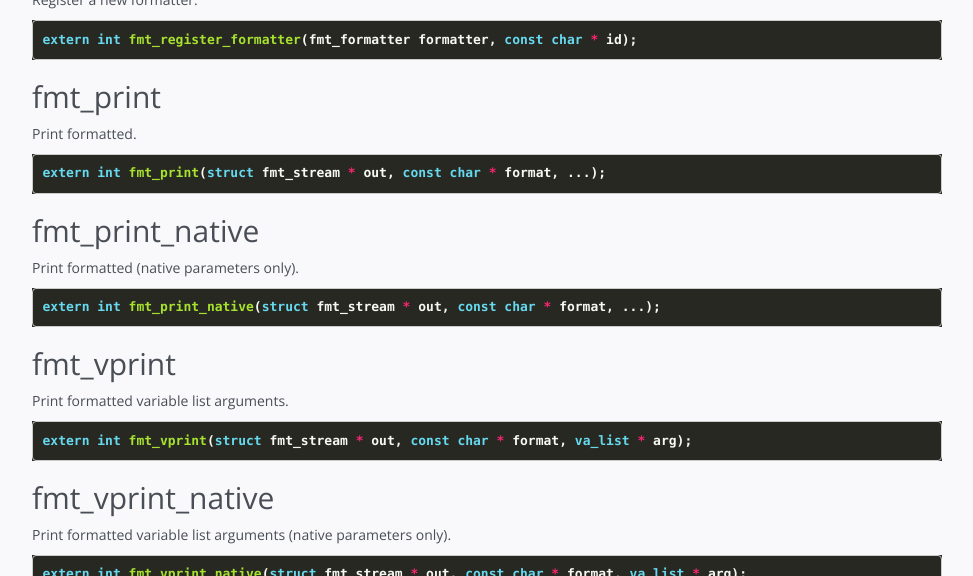
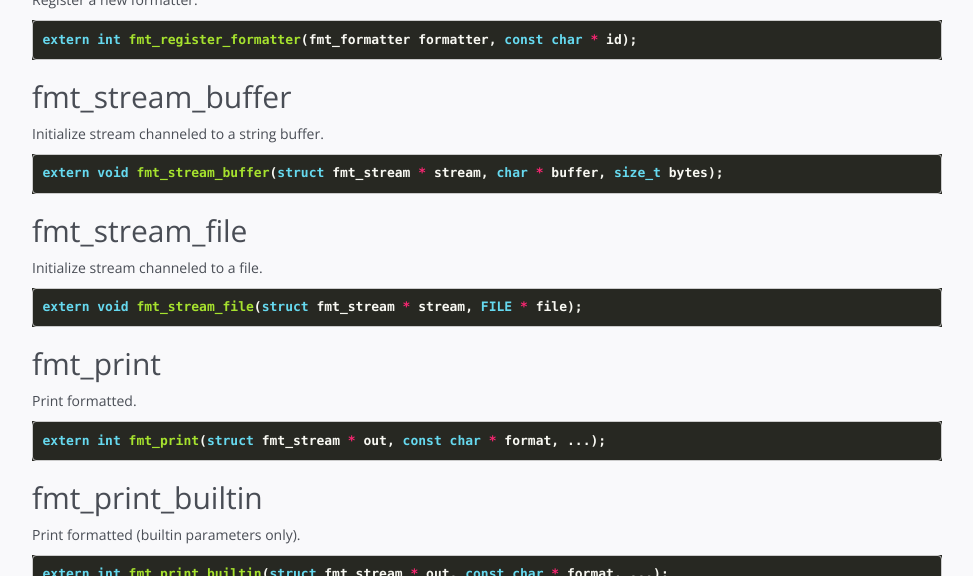
Before and after one commit to LeakyAbstractions/fmt, a Jekyll site: the page built from _doc/api/functions.md, in a window 1280 px wide and 900 px high, cut to the strip 324-900 px from the top of the window. Shown: the whole strip, without its empty margins (268-1241 px from the left). Built offline with Jekyll 4.4.1, drawn with Linux system fonts in a browser that asks for light colours; some of the changed text lies outside the part shown.

Commit message:
Work in progress

````diff
--- a/_doc/api/functions.md
+++ b/_doc/api/functions.md
@@ -2,10 +2,11 @@
 title: Functions
 sections:
 - fmt_register_formatter
+- fmt_stream_buffer
+- fmt_stream_file
 - fmt_print
-- fmt_print_native
+- fmt_print_builtin
 - fmt_vprint
-- fmt_vprint_native
 ---
 
 ## fmt_register_formatter
@@ -16,6 +17,25 @@ Register a new formatter.
 extern int fmt_register_formatter(fmt_formatter formatter, const char * id);
 ```
 
+
+## fmt_stream_buffer
+
+Initialize stream channeled to a string buffer.
+
+```c
+extern void fmt_stream_buffer(struct fmt_stream * stream, char * buffer, size_t bytes);
+```
+
+
+## fmt_stream_file
+
+Initialize stream channeled to a file.
+
+```c
+extern void fmt_stream_file(struct fmt_stream * stream, FILE * file);
+```
+
+
 ## fmt_print
 
 Print formatted.
@@ -25,28 +45,19 @@ extern int fmt_print(struct fmt_stream * out, const char * format, ...);
 ```
 
 
-## fmt_print_native
+## fmt_print_builtin
 
-Print formatted (native parameters only).
+Print formatted (builtin parameters only).
 
 ```c
-extern int fmt_print_native(struct fmt_stream * out, const char * format, ...);
+extern int fmt_print_builtin(struct fmt_stream * out, const char * format, ...);
 ```
 
 
 ## fmt_vprint
 
-Print formatted variable list arguments.
+Print formatted variable list of arguments.
 
 ```c
 extern int fmt_vprint(struct fmt_stream * out, const char * format, va_list * arg);
 ```
-
-
-## fmt_vprint_native
-
-Print formatted variable list arguments (native parameters only).
-
-```c
-extern int fmt_vprint_native(struct fmt_stream * out, const char * format, va_list * arg);
-```
````
Also changed, not shown: _doc/api.md (+1 -1 lines), _doc/api/macros.md (+0 -35 lines), _doc/api/types.md (+0 -15 lines), _doc/license.md (+2 -1 lines), _doc/license/credits.md (+1 -2 lines), _doc/license/gnu-lgpl.md (added, +168 -0 lines), _doc/license/license.md (+1 -2 lines), _doc/license/notice.md (renamed from _doc/license/gnu-gpl.md, +3 -2 lines).
